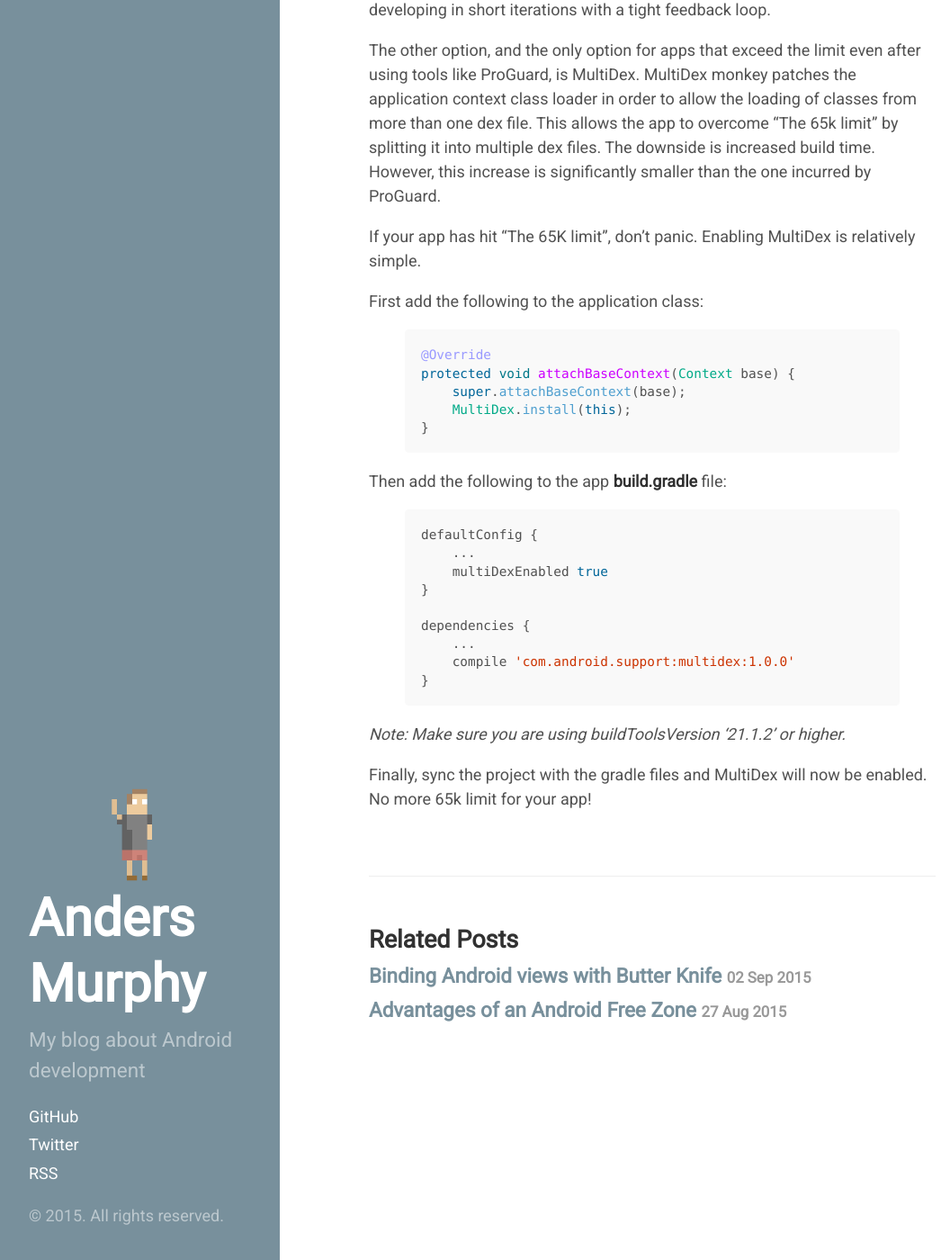
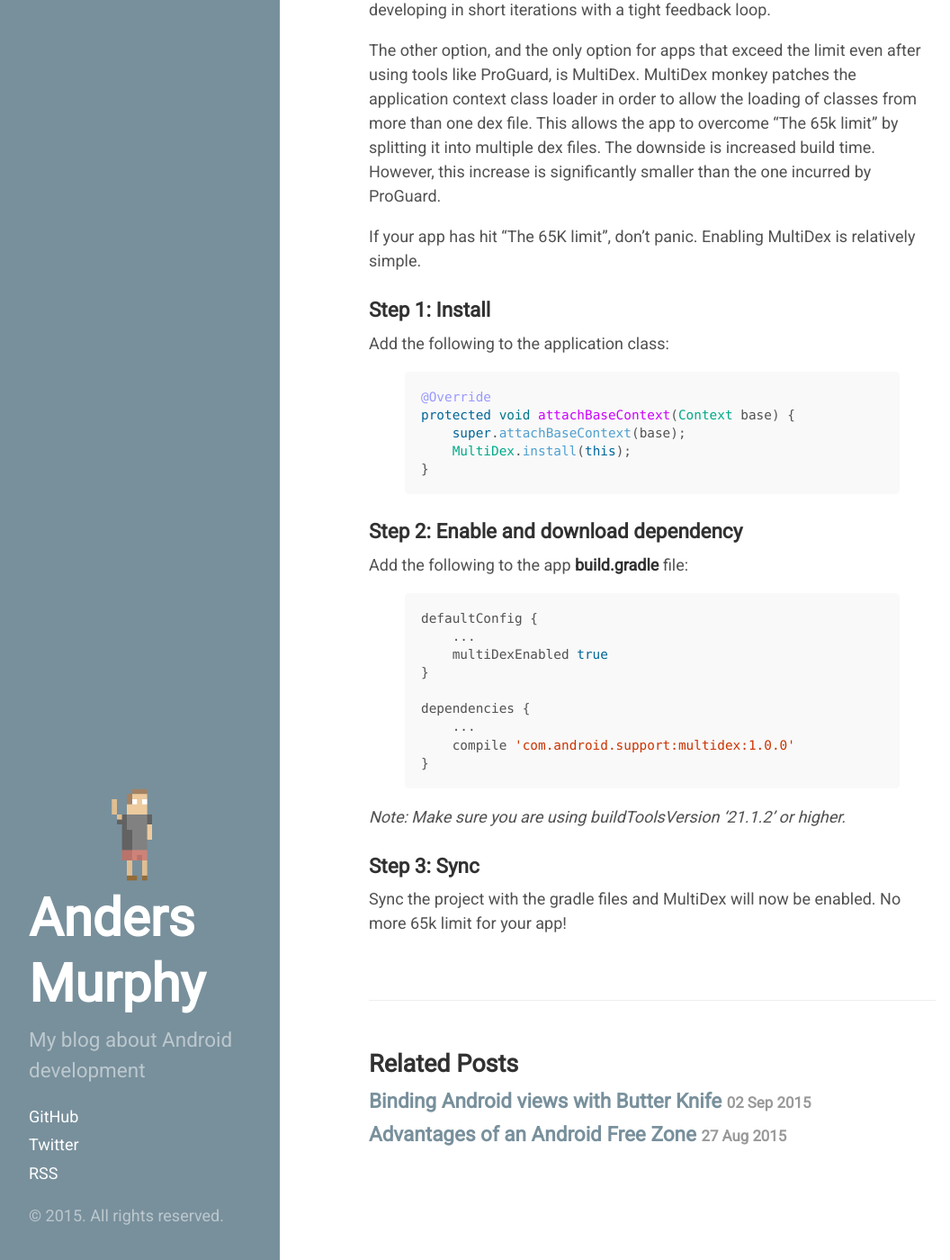
Before and after one commit to andersmurphy/andersmurphy-blog, a Jekyll site: the page built from _posts/2015-09-10-enabling-multidex-on-android.markdown, in a window 1280 px wide and 1400 px high, scrolled down 684 px. Shown: the whole window at 90% size, without its empty margins (13-1069 px from the left). Built offline with Jekyll 4.4.1, drawn with Linux system fonts in a browser that asks for light colours.

Commit message:
post update

```diff
--- a/_posts/2015-09-10-enabling-multidex-on-android.markdown
+++ b/_posts/2015-09-10-enabling-multidex-on-android.markdown
@@ -21,7 +21,8 @@ The other option, and the only option for apps that exceed the limit even after
 
 If your app has hit “The 65K limit”, don't panic. Enabling MultiDex is relatively simple.
 
-First add the following to the application class:
+###Step 1: Install
+Add the following to the application class:
 
 {% highlight java %}
 @Override
@@ -31,7 +32,8 @@ protected void attachBaseContext(Context base) {
 }
 {% endhighlight %}
 
-Then add the following to the app **build.gradle** file:
+###Step 2: Enable and download dependency
+Add the following to the app **build.gradle** file:
 
 {% highlight groovy %}
 defaultConfig {
@@ -47,7 +49,8 @@ dependencies {
 
 *Note: Make sure you are using buildToolsVersion '21.1.2' or higher.*
 
-Finally, sync the project with the gradle files and MultiDex will now be enabled. No more 65k limit for your app!
+###Step 3: Sync
+Sync the project with the gradle files and MultiDex will now be enabled. No more 65k limit for your app!
 
 
 [ProGuard]: http://proguard.sourceforge.net/
```
